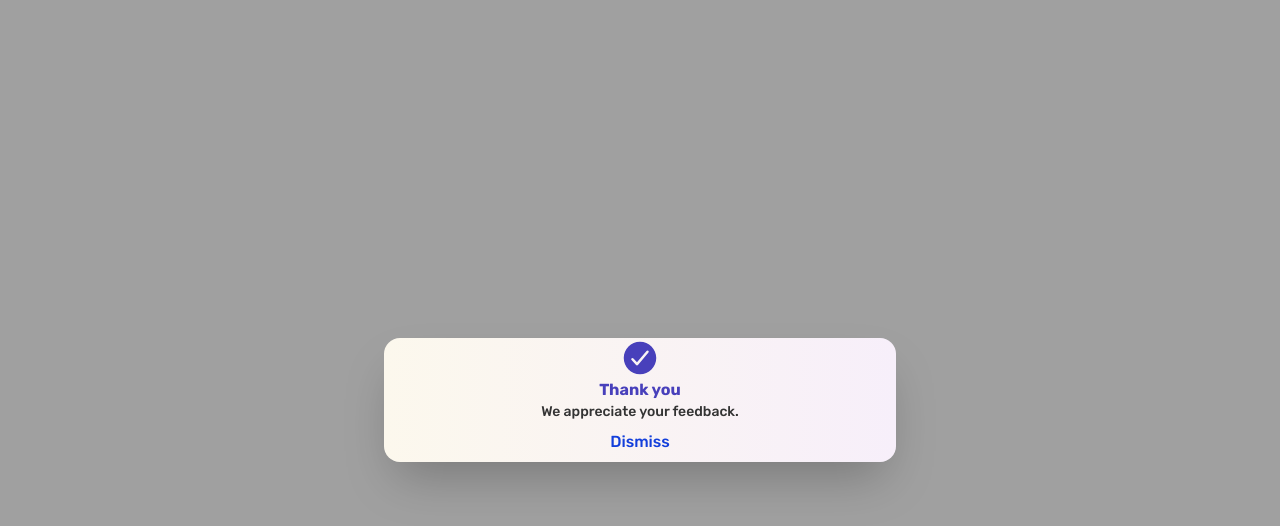
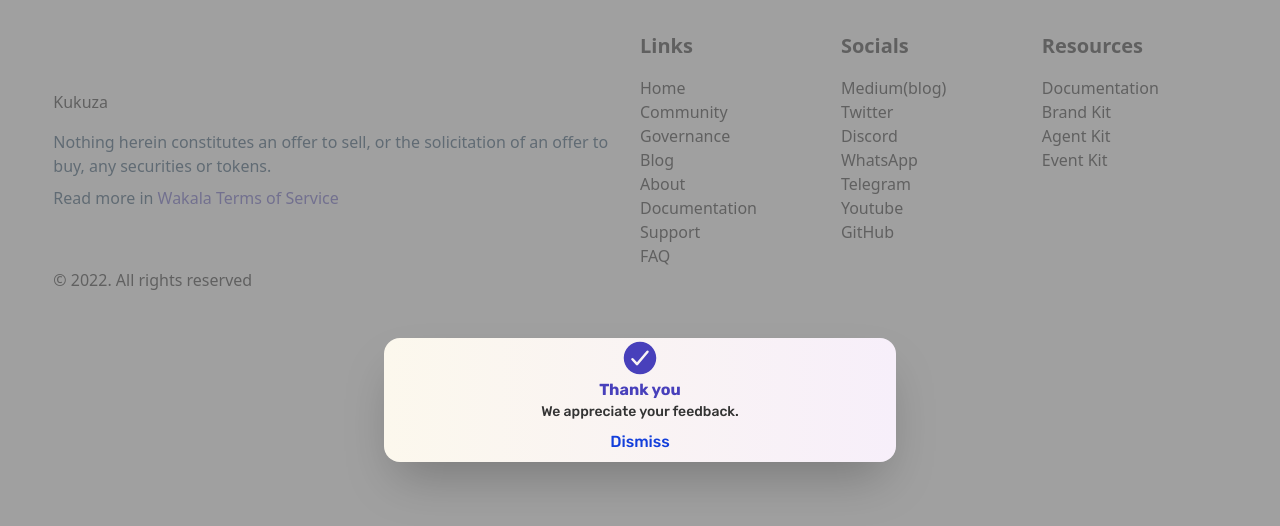
Before and after one commit to Kukuza/sargo-interface, a React (Create React App) app: page / in a window 1280 px wide. Shown: the top 526 px of the page. Built offline with nearby package versions, Linux system fonts and the light colour scheme.

Commit message:
Add: containers/Footer.tsx component

```diff
--- a/src/App.tsx
+++ b/src/App.tsx
@@ -1,9 +1,11 @@
 import React from 'react';
 import ThankyouModal from './components/modals/ThankyouModal';
+import Footer from './containers/Footer';
 function App() {
   return (
     <div className="flex justify-center items-center p-[10px]">
       <ThankyouModal/>
+      <Footer/>
     </div>
   );
 }
--- /dev/null
+++ b/src/containers/Footer.tsx
@@ -0,0 +1,57 @@
+import React from 'react'
+
+function Footer() {
+  return (
+    // max-h-[804px] max-w-[1512px]
+      <div className='mt-8 w-11/12 mx-auto grid grid-cols-1 md:grid-cols-2 items-center'> {/**w-[90vw] mx-auto */}
+
+      <div>
+        <h6 className='mb-4'>Kukuza</h6>
+        <p className='text-textDarkBlue'>
+          Nothing herein constitutes an offer to sell, or the solicitation of an offer to buy,
+          any securities or tokens.
+        </p>
+        <p className='text-textDarkBlue mt-2'>
+          Read more in <a href="/" className='text-primary'>Wakala Terms of Service</a>
+        </p>
+      </div>
+
+      <div className='grid grid-cols-2 md:grid-cols-3 gap-4'>
+      <div>
+        <h6 className='mb-4 font-bold text-xl'>Links</h6>
+        <a href="/" className='block'>Home</a>
+        <a href="/" className='block'>Community</a>
+        <a href="/" className='block'>Governance</a>
+        <a href="/" className='block'>Blog</a>
+        <a href="/" className='block'>About</a>
+        <a href="/" className='block'>Documentation</a>
+        <a href="/" className='block'>Support</a>
+        <a href="/" className='block'>FAQ</a>
+      </div>
+      <div>
+        <h6 className='mb-4 font-bold text-xl'>Socials</h6>
+        <a href="/" className='block'>Medium(blog)</a>
+        <a href="/" className='block'>Twitter</a>
+        <a href="/" className='block'>Discord</a>
+        <a href="/" className='block'>WhatsApp</a>
+        <a href="/" className='block'>Telegram</a>
+        <a href="/" className='block'>Youtube</a>
+        <a href="/" className='block'>GitHub</a>
+      </div>
+
+
+      <div>
+        <h6 className='mb-4 font-bold text-xl'>Resources</h6>
+        <a href="/" className='block'>Documentation</a>
+        <a href="/" className='block'>Brand Kit</a>
+        <a href="/" className='block'>Agent Kit</a>
+        <a href="/" className='block'>Event Kit</a>
+      </div>
+      </div>
+
+      <div className='hidden md:inline-block'>&copy; 2022. All rights reserved</div>
+    </div>
+  )
+}
+
+export default Footer
```
